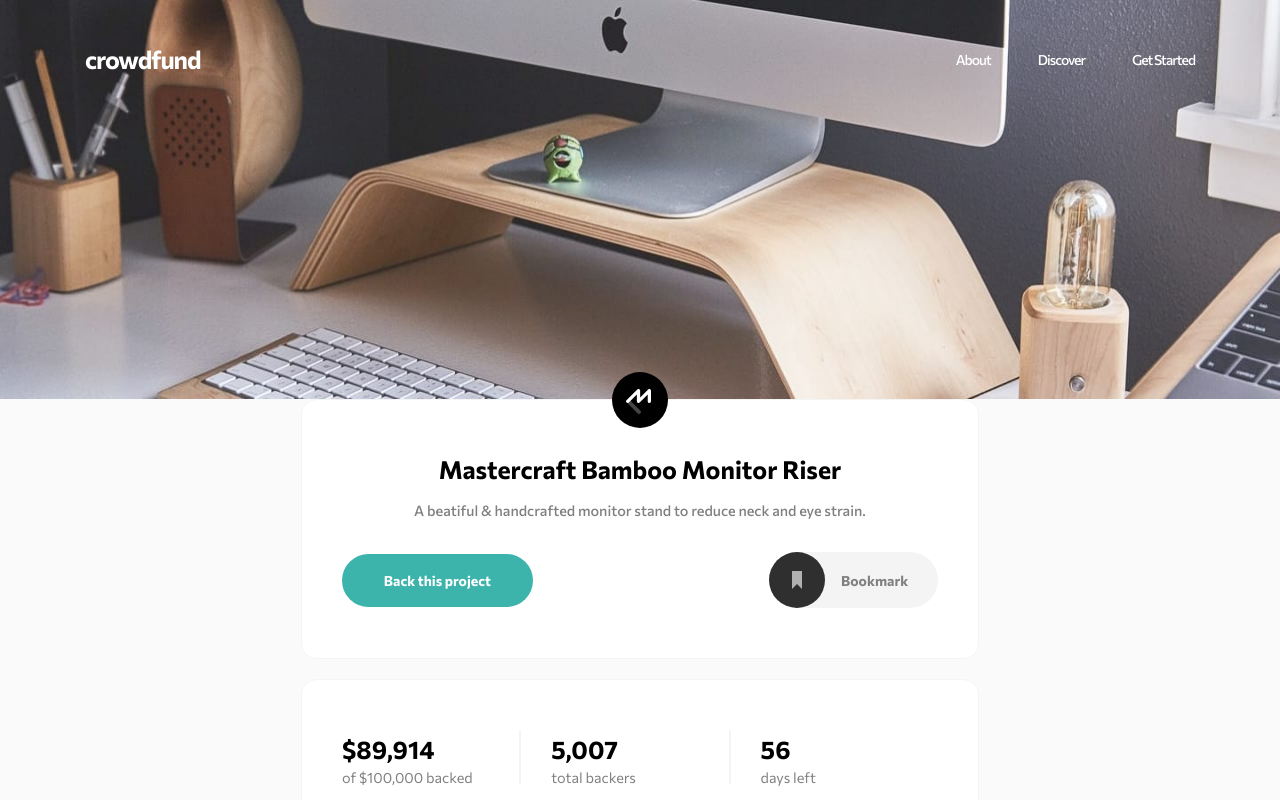
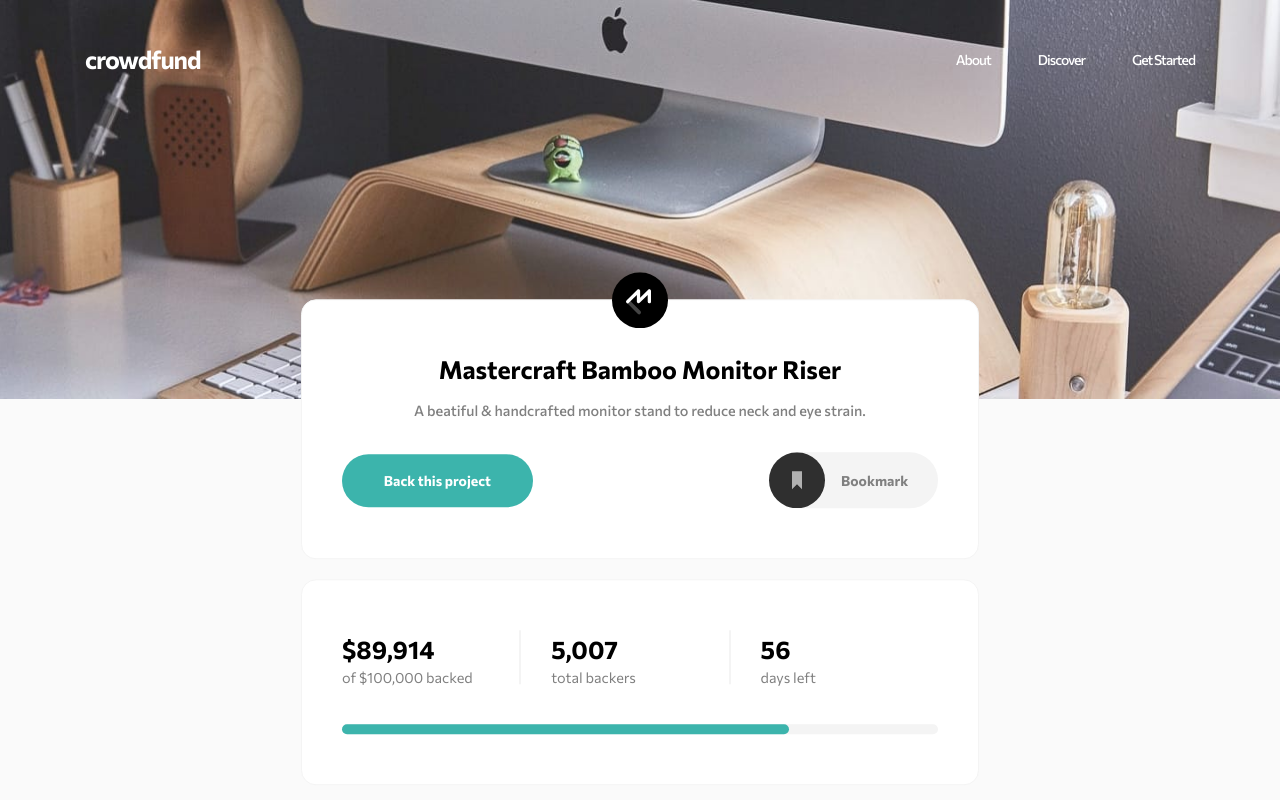
Before and after one commit to okcomputer93/crowdfunding-product-page, a React app: page / in a window 1280 px wide. Shown: the top 800 px of the page. Built offline with nearby package versions, Linux system fonts and the light colour scheme.

Commit message:
add translated style for main section

```diff
--- a/src/components/Main.js
+++ b/src/components/Main.js
@@ -6,11 +6,15 @@ import About from './About';
 
 const StyledSection = styled.section`
   background-color: var(--light-gray);
-  padding-bottom: 10rem;
   display: flex;
   flex-direction: column;
   justify-content: center;
   align-items: center;
+`;
+
+const TranslatedSection = styled.div`
+  transform: translateY(-10rem);
+  position: relative;
 
   & > :not(:first-child) {
     margin-top: 2rem;
@@ -20,9 +24,11 @@ const StyledSection = styled.section`
 const Main = () => {
   return (
     <StyledSection>
-      <Description />
-      <BackInformation />
-      <About />
+      <TranslatedSection>
+        <Description />
+        <BackInformation />
+        <About />
+      </TranslatedSection>
     </StyledSection>
   );
 };
```
